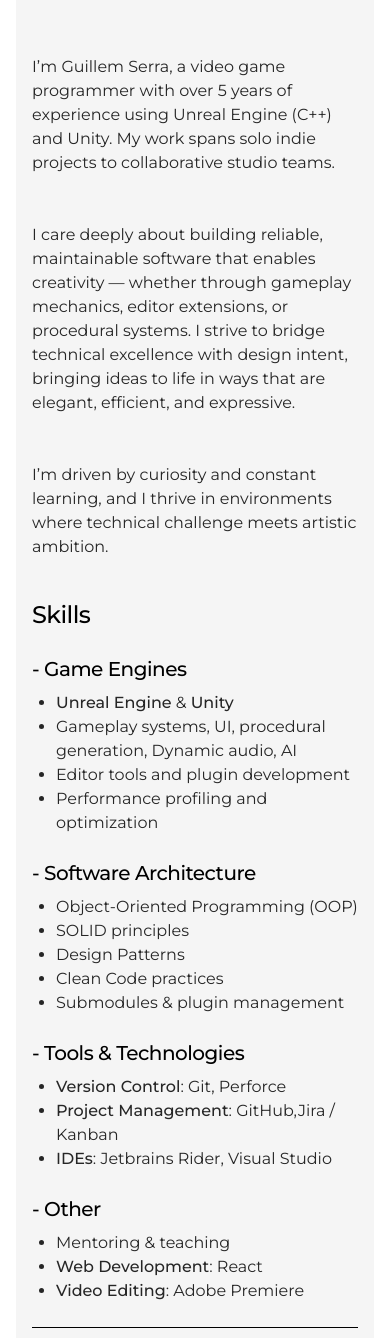
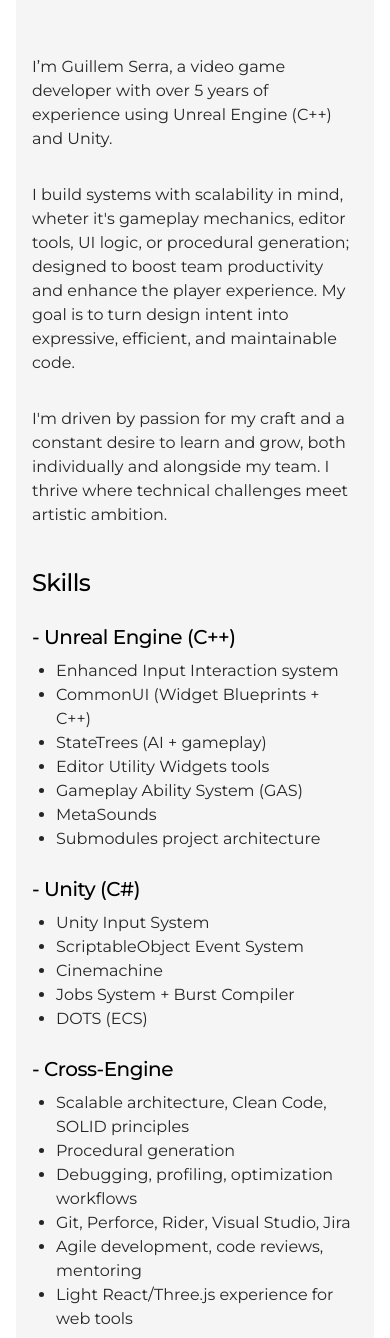
Before and after one commit to guillemsrr/guillemsrr.github.io, a Next.js app: page /about in a window 390 px wide. Shown: the part 659-1997 px from the top of the page. Built offline with nearby package versions, Linux system fonts and the light colour scheme.

Commit message:
improved main page + about + experience descriptions

```diff
--- a/src/app/(header)/header.tsx
+++ b/src/app/(header)/header.tsx
@@ -13,7 +13,7 @@ export function Header()
                     Guillem Serra | Portfolio
                 </Link>
                 <h1 className={"text-sm md:text-md px-2"}>
-                    {"{"} video games developer {"}"}
+                    {"{"} video games programmer {"}"}
                 </h1>
             </div>
             <div className="flex flex-col items-end">
--- a/src/app/(professional-experience)/professional-experience.mdx
+++ b/src/app/(professional-experience)/professional-experience.mdx
@@ -1,46 +1,30 @@
-## [Noümen Interactive](https://www.noumeninteractive.com) ([*Soliloquy*](https://store.steampowered.com/app/2244860/Soliloquy/)) — Founder, UE5 Developer
+## [Noümen Interactive](https://www.noumeninteractive.com) ([*Soliloquy*](https://store.steampowered.com/app/2244860/Soliloquy/)) — Founder, Lead UE5 Developer
 
-**Sept 2022 – Present**
+ **Sept 2022 – Present**
 
 <div className="flex flex-wrap gap-2 mb-4">
   <Tag>Unreal Engine 5</Tag>
   <Tag>C++</Tag>
-  <Tag>StateTrees</Tag>
+  <Tag>Gameplay Systems</Tag>
   <Tag>Procgen</Tag>
-  <Tag>Narrative</Tag>
+  <Tag>Audio</Tag>
   <Tag>UI</Tag>
-  <Tag>Metasounds</Tag>
+  <Tag>Tooling</Tag>
+  <Tag>Architecture</Tag>
 </div>
-
-  - Procedurally generated terrain with mesh chunks of a defined grid shape.
-  - State-based locomotion and mechanics system using Epic’s StateTrees, including AI prototypes.
-  - Independent ActorComponent + interface systems (Appearance, Breaking, Interactables).
-  - Centralized services handling atmosphere, audio, etc., based on design patterns.
-  - Metasounds implementation for dynamic audio systems.
-  - HUD UI created using CommonUI (WidgetBlueprints with C++ logic).
-  - Modular project architecture (Core, Gameplay, Interaction, SaveSystem, UI, Utils).
-  - Developed "VGScript" plugin: an advanced branching narrative system with file reading for fast script-to-game workflows.
+  - Built state-based modular locomotion, mechanics and AI systems using Epic’s StateTrees.
+  - Developed procedural generated terrain with mesh chunks of a defined grid shape.
+  - Implemented HUD UI created using **CommonUI** (WidgetBlueprints with C++ logic).
+  - Integrated Metasounds for dynamic audio layering based on in-game state.
+  - Designed modular scalable architecture (Core, Gameplay, Interaction, SaveSystem, UI, Utils).
+  - Centralized services handling atmosphere, audio... Based on design patterns.
+  - Created VGScript, a custom plugin for dynamic narrative scripting with file parsing and editor integration.
+  - *Wearing every hat* - architecting systems, crafting tools, shaping narrative, and delivering the final vision.
 
 Game trailer:
 <div className={"w-64"}>
   <YouTube id={"SEum9lRKIkM"}/>
 </div>
-
-<br/>
----
-
-## [Pluno](https://www.linkedin.com/company/pluno-io/posts/?feedView=all) (startup) — Procgen, React developer
-**Mar 2023 – Jun 2023**
-
-<div className="flex flex-wrap gap-2 mb-4">
-  <Tag>React</Tag>
-  <Tag>Procgen</Tag>
-  <Tag>WFC</Tag>
-</div>
-
-  - Focused on building procedural generation tools using Typescript.
-  - Interactive 3D scenes in React using Three.js.
-  - Self-taught modern web tools basics (Next.js/React, Three.js)
 
 <br/>
 ---
@@ -51,15 +35,33 @@ Game trailer:
 <div className="flex flex-wrap gap-2 mb-4">
   <Tag>Unreal Engine 4</Tag>
   <Tag>C++</Tag>
+  <Tag>Gameplay Systems</Tag>
   <Tag>UI</Tag>
   <Tag>Dynamic Audio</Tag>
 </div>
 
-  - Developed interactive world elements, including simple AI enemies and actor logic.
+  - Developed interactable world elements and simple enemy behaviors in C++.
   - Integrated dynamic audio systems in collaboration with SFX and music teams.
-  - Created main menu, save system UI widgets (UMG/C++).
-  - Implemented an in-game subtitles system.
-  - Reinforced the late-stage development cycle (Jira bugfixing, achievement system).
+  - Created UMG-based menus, save system UI, and subtitles system.
+  - Reinforced the late-stage development cycle to support bug-fixing via Jira.
+<br/>
+---
+
+## [Pluno](https://www.linkedin.com/company/pluno-io/posts/?feedView=all) (startup) — Procgen, React developer
+**Mar 2023 – Jun 2023**
+
+<div className="flex flex-wrap gap-2 mb-4">
+  <Tag>React</Tag>
+  <Tag>Typescript</Tag>
+  <Tag>Three.js</Tag>
+  <Tag>Procgen</Tag>
+  <Tag>WFC</Tag>
+</div>
+
+  - Built interactive 3D procedural systems using React and Three.js.
+  - Prototyped Wave Function Collapse-style pattern generation.
+  - Learned modern frontend stack for game/editor tooling.
+
 <br/>
 ---
 
@@ -71,12 +73,11 @@ Game trailer:
   <Tag>C#</Tag>
   <Tag>Clean code</Tag>
   <Tag>SOLID</Tag>
-  <Tag>MVC</Tag>
-  <Tag>Agile</Tag>
+  <Tag>Serious Games</Tag>
 </div>
 
-  - Built and maintained a variety of interactive math mini-games within an AGILE team.
-  - Applied SOLID principles and MVC design patterns for clean architecture.
+  - Developed a variety of interactive math mini-games within an AGILE team.
+  - Applied SOLID and Clean Code practices, following team code-standards.
   - Led PR reviews, helping standardize coding guidelines and reduce bug rates.
 
 Showcase of my work:
@@ -92,7 +93,8 @@ Showcase of my work:
 
 <div className="flex flex-wrap gap-2 mb-4">
   <Tag>Unity</Tag>
-  <Tag>Part-Time</Tag>
+  <Tag>VR</Tag>
+  <Tag>Serious Games</Tag>
 </div>
-  - Developed a range of applied VR experiences, including serious games, interactive training applications, and immersive VR videos.
-  - Gained early hands-on experience using Unity in a collaborative, team-based development environment.
+  - Built immersive VR experiences for training and education sectors.
+  - Early experience working in collaborative Unity pipeline.
--- a/src/app/about/about.mdx
+++ b/src/app/about/about.mdx
@@ -2,20 +2,31 @@
 title: About
 ---
 
-## Skills
+## **Skills**
 
-### - Game Engines
-- **Unreal Engine** & **Unity**
-- Gameplay systems, UI, procedural generation, Dynamic audio, AI
-- Editor tools and plugin development
-- Performance profiling and optimization
+### - Unreal Engine (C++)
+- Enhanced Input Interaction system
+- CommonUI (Widget Blueprints + C++)
+- StateTrees (AI + gameplay)
+- Editor Utility Widgets tools
+- Gameplay Ability System (GAS)
+- MetaSounds
+- Submodules project architecture
 
-### - Software Architecture
-- Object-Oriented Programming (OOP)
-- SOLID principles
-- Design Patterns
-- Clean Code practices
-- Submodules & plugin management
+### - Unity (C#)
+- Unity Input System
+- ScriptableObject Event System
+- Cinemachine
+- Jobs System + Burst Compiler
+- DOTS (ECS)
+
+### - Cross-Engine
+- Scalable architecture, Clean Code, SOLID principles
+- Procedural generation
+- Debugging, profiling, optimization workflows
+- Git, Perforce, Rider, Visual Studio, Jira
+- Agile development, code reviews, mentoring
+- Light React/Three.js experience for web tools
 
 ### - Tools & Technologies
 - **Version Control**: Git, Perforce
--- a/src/app/about/about.tsx
+++ b/src/app/about/about.tsx
@@ -27,34 +27,36 @@ export default async function About()
                 <h2 className="font-bold text-3xl mb-8 tracking-tighter">
                     About Me
                 </h2>
-                <div className="prose prose-neutral dark:prose-invert">
-                    <div className="flex flex-col md:flex-row gap-8">
+                <div className="prose">
+                    <div className="flex flex-col md:flex-row gap-8 items-start">
                         <div className="relative w-full md:w-2/3 aspect-square">
                             <Image
                                 src="/images/foto_Guillem.png"
                                 alt="Guillem Serra"
                                 fill
                                 loading="lazy"
-                                className="object-cover rounded-4xl shadow"
+                                className="object-cover rounded-3xl shadow-lg"
                             />
                         </div>
-                        <div className="flex flex-col gap-4 flex-shrink">
+                        <div className="flex flex-col">
                             <p>
-                                I’m Guillem Serra, a video game programmer with over 5 years of experience using Unreal
-                                Engine (C++) and Unity. My work spans solo indie projects to collaborative studio teams.
+                                I’m Guillem Serra, a video game developer with over 5 years of experience using Unreal
+                                Engine (C++) and Unity.
                             </p>
                             <p>
-                                I care deeply about building reliable, maintainable software that enables creativity —
-                                whether through gameplay mechanics, editor extensions, or procedural systems. I strive
-                                to bridge technical excellence with design intent, bringing ideas to life in ways that
-                                are elegant, efficient, and expressive.
+                                I build systems with scalability in mind, wheter it's gameplay mechanics, editor tools, UI logic, or
+                                procedural generation; designed to boost team productivity and enhance the player
+                                experience. My goal is to turn design intent into expressive, efficient, and
+                                maintainable code.
                             </p>
                             <p>
-                                I’m driven by curiosity and constant learning, and I thrive in environments where
-                                technical challenge meets artistic ambition.
+                                I'm driven by passion for my craft and a constant desire to learn and grow, both
+                                individually and alongside my team. I thrive where technical challenges meet artistic
+                                ambition.
                             </p>
                         </div>
                     </div>
+
                     <CustomMDX source={aboutMdx}/>
                 </div>
             </section>
--- a/src/app/page.tsx
+++ b/src/app/page.tsx
@@ -16,18 +16,19 @@ export default function MainPage()
                     className="rounded-4xl object-cover shadow-lg"
                 />
 
-                <div className="max-w-xl space-y-4">
+                <div className="max-w-xl">
                     <h1 className="text-3xl font-bold leading-snug">
-                        Hi! I'm Guillem Serra, a video game programmer with 5+ years of experience in Unreal C++, and
+                        Hi! I'm Guillem Serra, a video games programmer with 5+ years of experience in Unreal C++ and
                         Unity.
                     </h1>
-                    <p className="">
-                        I specialize in scalable code, clean architecture, and bringing ideas to life through gameplay
-                        systems and tools.
+                    <p className="mt-8 text-l">
+                        From solo projects to studio teams, I bring ideas to life through gameplay systems and tools
+                        with scalable architecture in mind.
                     </p>
-                    <p className="mt-4">
-                        I'm always open to discussing creative ideas, meaningful projects, or collaborative
-                        opportunities.
+                    <p className="mt-4 text-l">
+                        I'm open to meaningful and challenging collaborations.
+                    </p>
+                    <p className="text-l">
                         Feel free to reach out!
                     </p>
 
@@ -47,8 +48,7 @@ export default function MainPage()
                     Check out my projects if you're interested!
                 </p>
                 <p className="my-4">
-                    They range from simple junior games to more complex
-                    projects. (Work in progress)
+                    They range from simple junior games to more complex projects.
                 </p>
                 <Projects/>
             </div>
```
